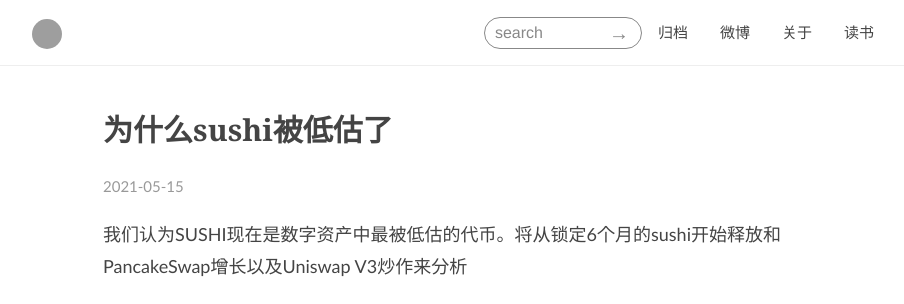
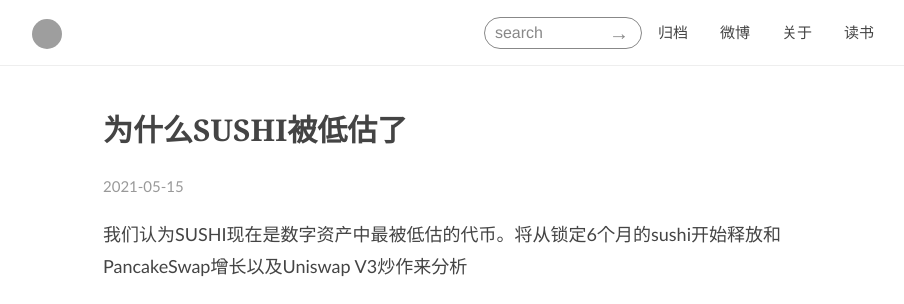
Before and after one commit to shellteo/shellteo.github.io, a Jekyll site: the page built from index.html, in a window 1280 px wide. Shown: the top 304 px of the page, without its empty margins (187-1091 px from the left). Built offline with Jekyll 4.4.1, drawn with Linux system fonts in a browser that asks for light colours; the list of posts is cut into pages by our own code; comment, search, counter and statistics services are not loaded; grey boxes are pictures that could not be loaded.

Commit message:
feat: update

```diff
--- a/_posts/2021-05-15-sushi.markdown
+++ b/_posts/2021-05-15-sushi.markdown
@@ -1,6 +1,6 @@
 ---
 layout: post
-title:  "为什么sushi被低估了"
+title:  "为什么SUSHI被低估了"
 date:   2021-05-15
 categories: 最近
 author: zx
```
